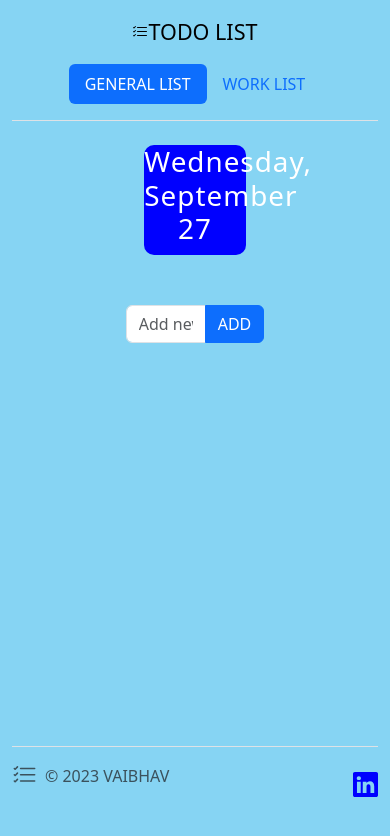
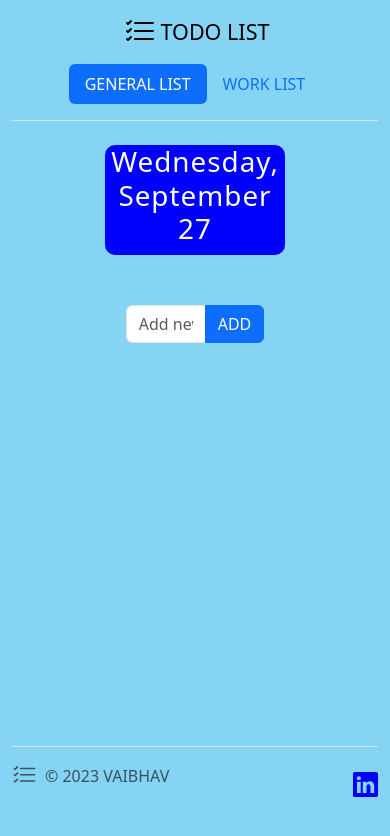
Before and after one commit to Vaibhav-0817/todo, a website: page public/index.html in a window 390 px wide. Drawn offline with nearby package versions, Linux system fonts and the light colour scheme.

Commit message:
responsive commit

```diff
--- a/public/index.html
+++ b/public/index.html
@@ -9,10 +9,10 @@
 </head>
 <body>
 
-     <div class="container-fluid">
+     <div class="container">
         <header class="d-flex flex-wrap justify-content-center py-3 mb-4 border-bottom">
           <a href="/" class="d-flex align-items-center mb-3 mb-md-0 me-md-auto link-body-emphasis text-decoration-none">
-            <svg xmlns="http://www.w3.org/2000/svg" width="16" height="16" fill="currentColor" class="bi bi-list-check" viewBox="0 0 16 16">
+            <svg xmlns="http://www.w3.org/2000/svg" width="40" height="32" fill="currentColor" class="bi bi-list-check" viewBox="0 0 16 16">
                 <path fill-rule="evenodd" d="M5 11.5a.5.5 0 0 1 .5-.5h9a.5.5 0 0 1 0 1h-9a.5.5 0 0 1-.5-.5zm0-4a.5.5 0 0 1 .5-.5h9a.5.5 0 0 1 0 1h-9a.5.5 0 0 1-.5-.5zm0-4a.5.5 0 0 1 .5-.5h9a.5.5 0 0 1 0 1h-9a.5.5 0 0 1-.5-.5zM3.854 2.146a.5.5 0 0 1 0 .708l-1.5 1.5a.5.5 0 0 1-.708 0l-.5-.5a.5.5 0 1 1 .708-.708L2 3.293l1.146-1.147a.5.5 0 0 1 .708 0zm0 4a.5.5 0 0 1 0 .708l-1.5 1.5a.5.5 0 0 1-.708 0l-.5-.5a.5.5 0 1 1 .708-.708L2 7.293l1.146-1.147a.5.5 0 0 1 .708 0zm0 4a.5.5 0 0 1 0 .708l-1.5 1.5a.5.5 0 0 1-.708 0l-.5-.5a.5.5 0 0 1 .708-.708l.146.147 1.146-1.147a.5.5 0 0 1 .708 0z"/>
               </svg>
             <span class="fs-4">TODO LIST</span>
@@ -25,14 +25,14 @@
       </div>
 
       <div class="hbox">
-        <h1 id="opener"></h1>
+        <h1 id="opener" style="word-wrap: break-word;"></h1>
       </div>
 
       <div class="container mb-5">
         <div class="row justify-content-center">
           <div class="col-5">
       <div class="input-group mb-3">
-        <input type="text" class="form-control" placeholder="Add new task" onfocus="this.placeholder=''" aria-describedby="button-addon2">
+        <input type="text" id="changer" class="form-control" placeholder="Add new task" onfocus="this.placeholder=''" aria-describedby="button-addon2">
         <button class="btn btn-primary" type="button" onclick="add()" id="button-addon2">ADD</button>
       </div>
     </div>
--- a/public/style.css
+++ b/public/style.css
@@ -3,11 +3,11 @@ html
     height: 100%;
 }
 .hbox
-{
+{   min-width: 180px;
     background-color: blue;
     width:26vw;
-    margin-left: 37vw;
-    margin-right: 37vw;
+    margin-left: auto;
+    margin-right: auto;
     border-radius: 10px;
     text-align: center;
     letter-spacing: 1px;
@@ -75,3 +75,11 @@ ul li span:hover
 {
    margin-top: auto;
 }
+
+@media screen and (max-width:767px) {
+    header{
+        flex-direction: column;
+        justify-content: center;
+        align-items: center;
+    }
+}
```
Also changed, not shown: public/work.html (+1 -1 lines).
